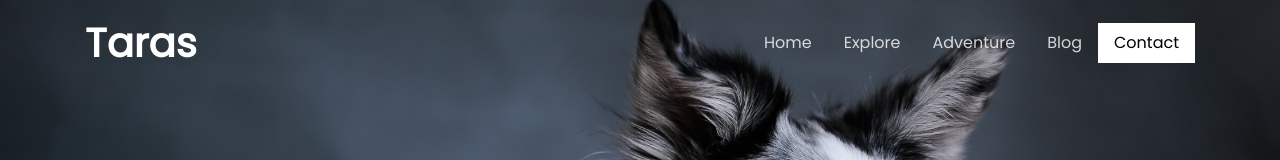
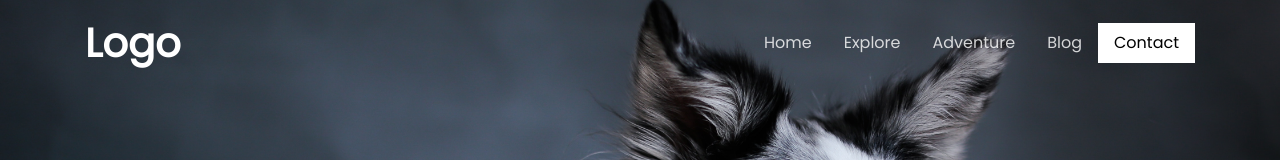
Before and after one commit to Taras-B/Bootstrap-Website, a plain HTML site: page index.html in a window 1280 px wide. Shown: the top 160 px of the page. Drawn offline with nearby package versions, Linux system fonts and the light colour scheme.

Commit message:
Change Logo

```diff
--- a/index.html
+++ b/index.html
@@ -16,7 +16,7 @@
 
         <nav class="navbar navbar-expand-lg navbar-light bg-transparent fixed-top">
             <div class="container">
-                <a class="navbar-brand" href="#">Taras</a>
+                <a class="navbar-brand" href="#">Logo</a>
                 <button class="navbar-toggler" type="button" data-toggle="collapse" data-target="#navbarSupportedContent"
                     aria-controls="navbarSupportedContent" aria-expanded="false" aria-label="Toggle navigation">
                     <span class="navbar-toggler-icon"></span>
```
